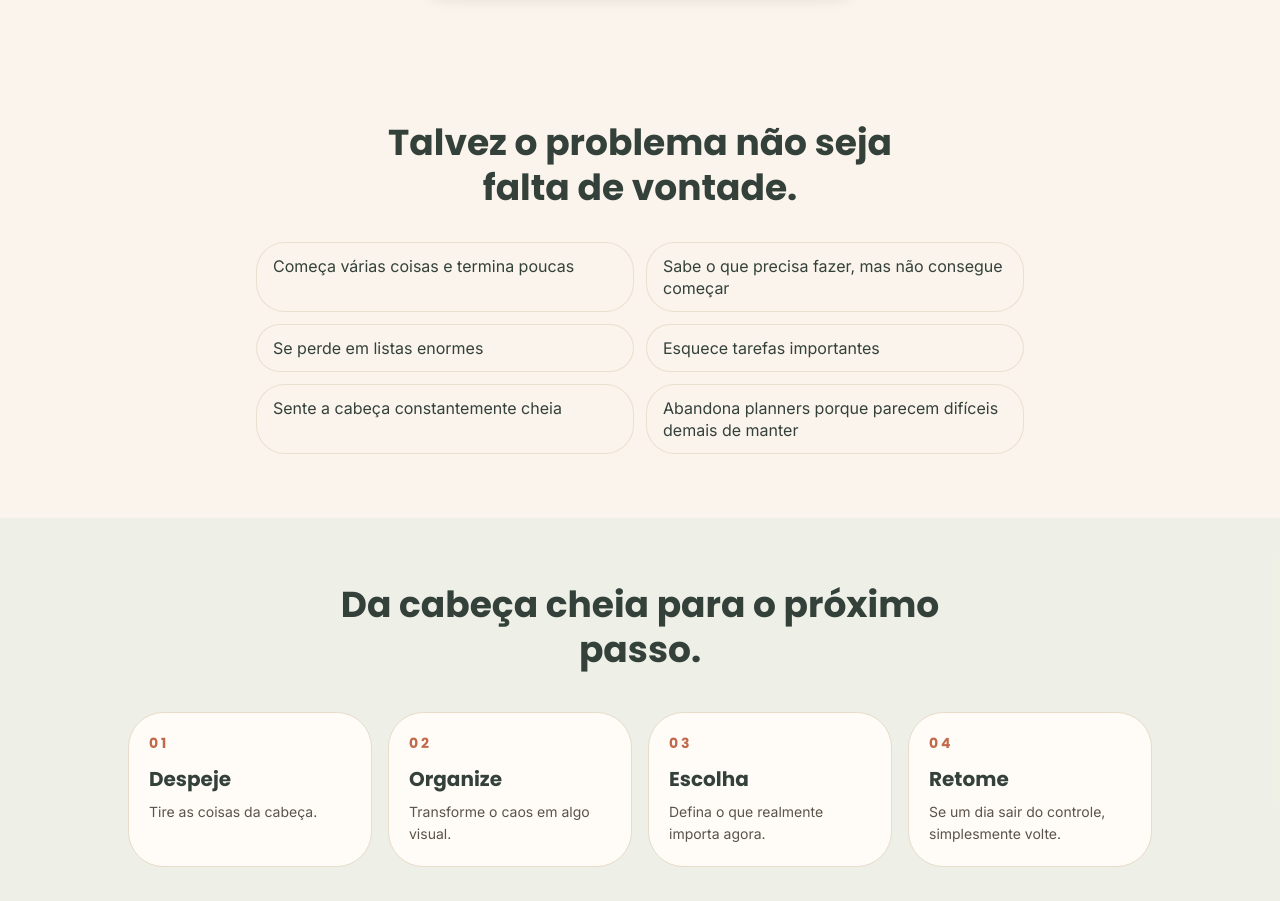
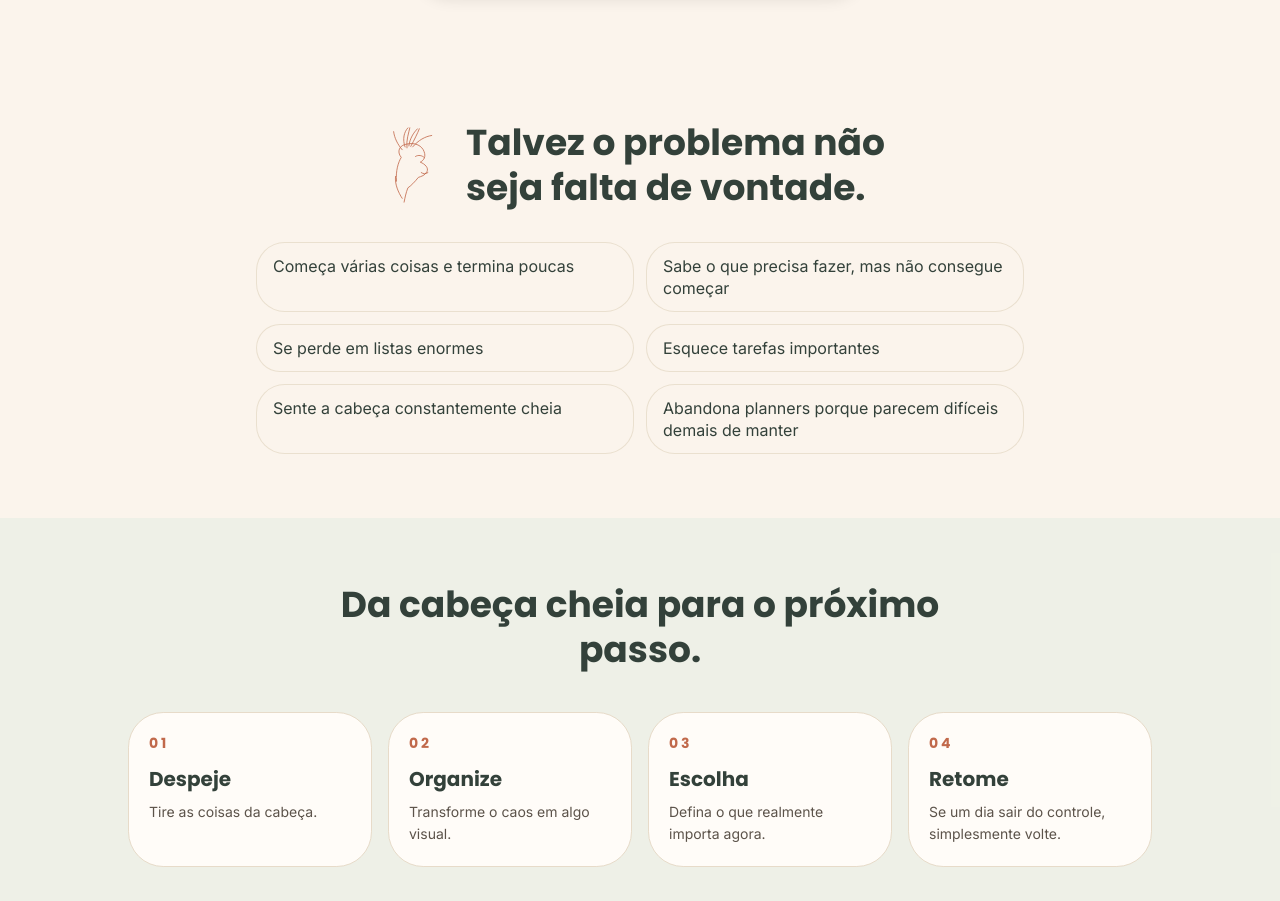
Before and after one commit to bieloliveira3/Mente-leve, a Next.js app: page / in a window 1280 px wide. Shown: the part 1480-2381 px from the top of the page. Built offline with nearby package versions, Linux system fonts and the light colour scheme; no server answers.

Commit message:
Coloca o desenho da cabeça cheia ao lado do título.
A faixa de identificação ganha o perfil em traço terracota, e as seis frases continuam embaixo.

Co-authored-by: go987045 <go987045@gmail.com>

```diff
--- a/src/components/sections/pain-section.tsx
+++ b/src/components/sections/pain-section.tsx
@@ -1,12 +1,34 @@
 import { Section } from "@/components/layout/section";
 import { painPoints } from "@/lib/content";
+
+function FullHead({ className }: { className?: string }) {
+  return (
+    <svg viewBox="0 0 140 168" fill="none" aria-hidden="true" className={className}>
+      <g stroke="currentColor" strokeWidth="1.7" strokeLinecap="round" strokeLinejoin="round">
+        <path d="M62 52C52 40 46 28 44 14" />
+        <path d="M68 46C62 30 66 14 74 6" />
+        <path d="M76 44C78 28 86 16 94 8" />
+        <path d="M84 46C96 32 110 24 124 22" />
+        <path d="M72 48C70 32 76 16 78 6" />
+        <path d="M80 45C88 30 94 18 98 8" />
+        <path d="M50 118C48 96 54 78 60 68C50 56 56 42 72 40C90 36 104 44 108 56C112 66 108 74 100 78C110 82 118 90 114 98C110 106 102 108 96 110C88 120 80 128 74 132C70 142 68 152 66 162" />
+        <path d="M48 108C46 124 54 142 62 154" />
+        <path d="M90 66C96 62 104 64 108 68" />
+        <path d="M102 100C106 103 112 103 116 100" />
+      </g>
+    </svg>
+  );
+}
 
 export function PainSection() {
   return (
     <Section id="identificacao">
-      <h2 className="mx-auto max-w-xl text-center font-heading text-3xl font-bold leading-tight text-foreground sm:text-4xl">
-        {painPoints.title}
-      </h2>
+      <div className="mx-auto flex w-fit max-w-full items-center gap-3 sm:gap-5">
+        <FullHead className="size-16 shrink-0 text-primary sm:size-20" />
+        <h2 className="max-w-[16rem] text-left font-heading text-2xl font-bold leading-tight text-foreground sm:max-w-md sm:text-4xl">
+          {painPoints.title}
+        </h2>
+      </div>
       <ul className="mx-auto mt-8 grid max-w-3xl gap-3 sm:grid-cols-2">
         {painPoints.items.map((item) => (
           <li
```
